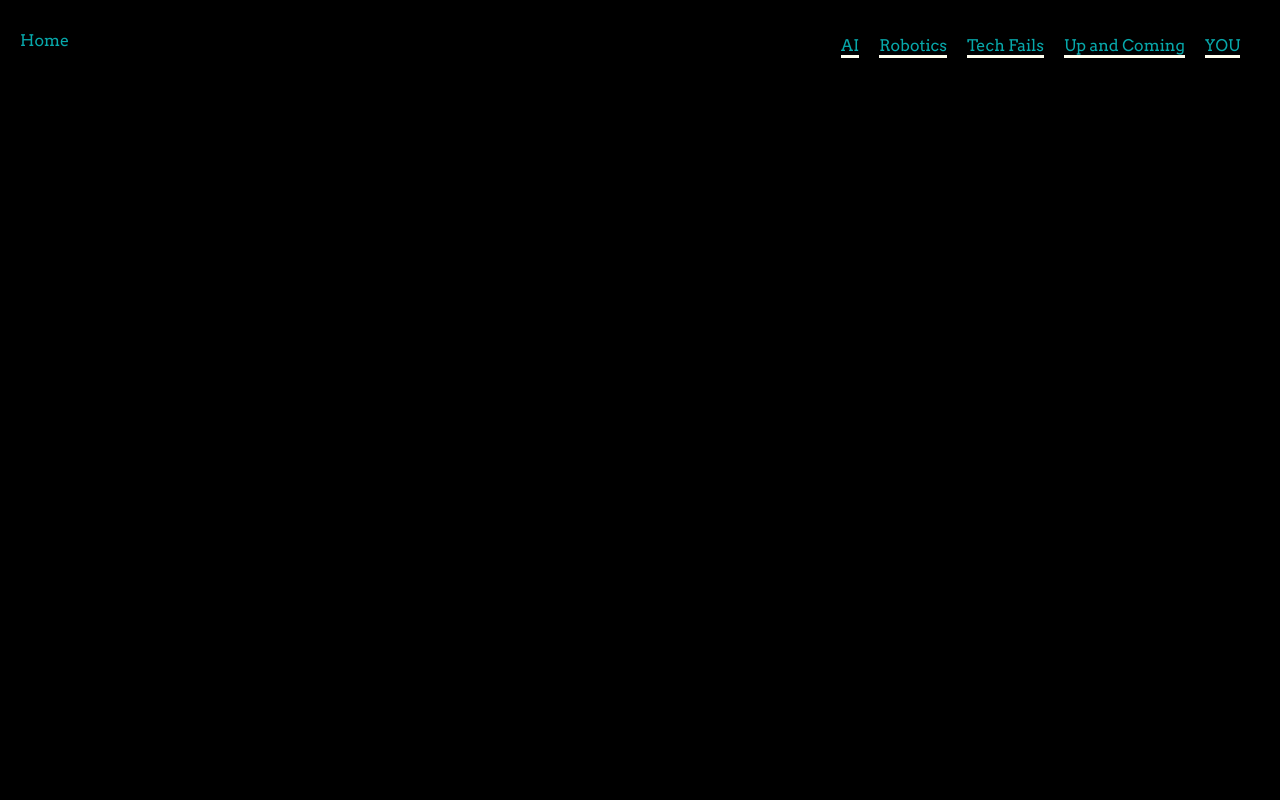
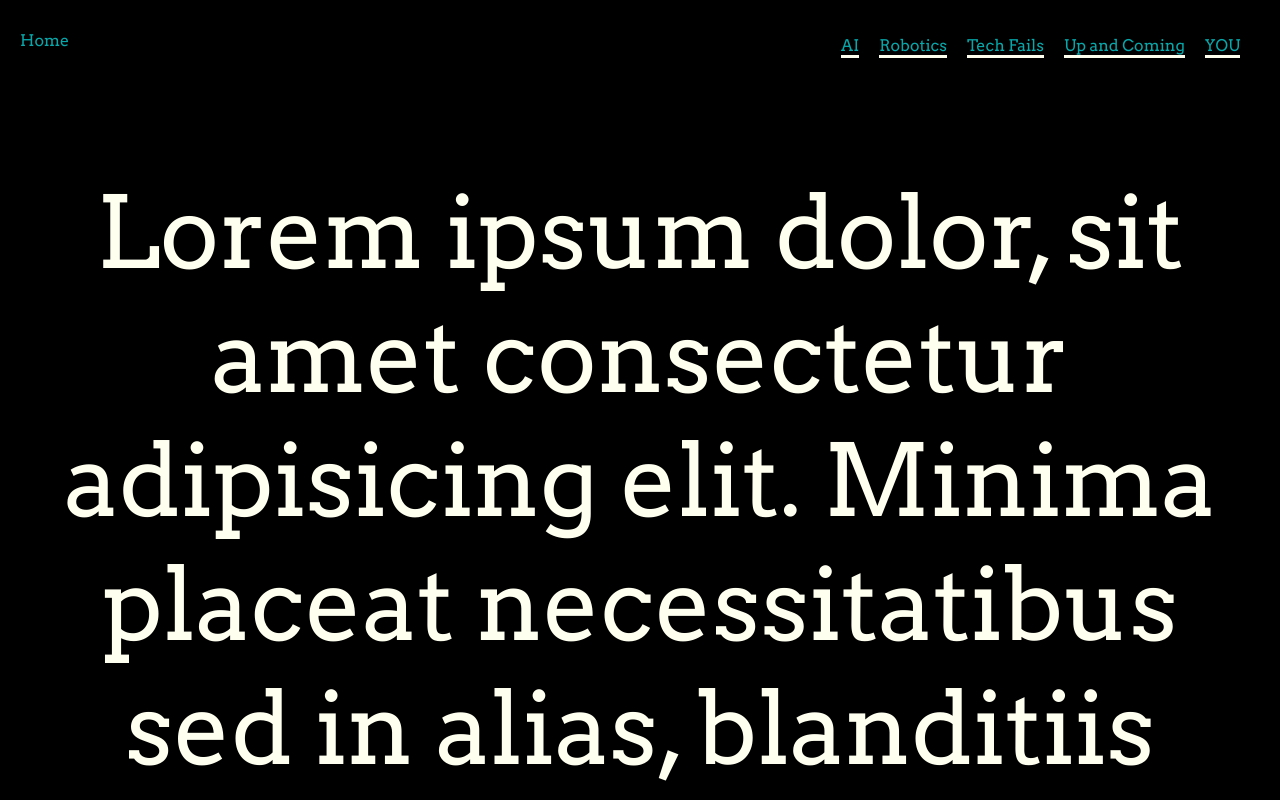
Before and after one commit to samiraowoade/samirawebbdev, a plain HTML site: page techfails.html in a window 1280 px wide. Shown: the top 800 px of the page. Drawn offline with Linux system fonts and the light colour scheme.

Commit message:
lorem
some lorem ipsum text

```diff
--- a/css/style.css
+++ b/css/style.css
@@ -23,7 +23,7 @@ html, body {
     text-align: center;
 }
 
-h1 {
+h1, p {
     color:ivory;
     font-size: 100px;
     text-align: center;
--- a/techfails.html
+++ b/techfails.html
@@ -38,7 +38,10 @@
 
         </ul>
 
-
+       <p> Lorem ipsum dolor, sit amet consectetur adipisicing elit. Minima placeat necessitatibus sed in alias,
+        blanditiis atque assumenda distinctio iure ullam autem eos dolorum quae nisi perspiciatis et ipsum sit fugiat.
+        Lorem ipsum dolor, sit amet consectetur adipisicing elit. Minima placeat necessitatibus sed in alias,
+        blanditiis atque assumenda distinctio iure ullam autem eos dolorum quae nisi perspiciatis et ipsum sit fugiat.</p>
 
 
  </div>
```
Also changed, not shown: ai.html (+4 -0 lines), robotics.html (+4 -1 lines), upandcoming.html (+4 -1 lines).
